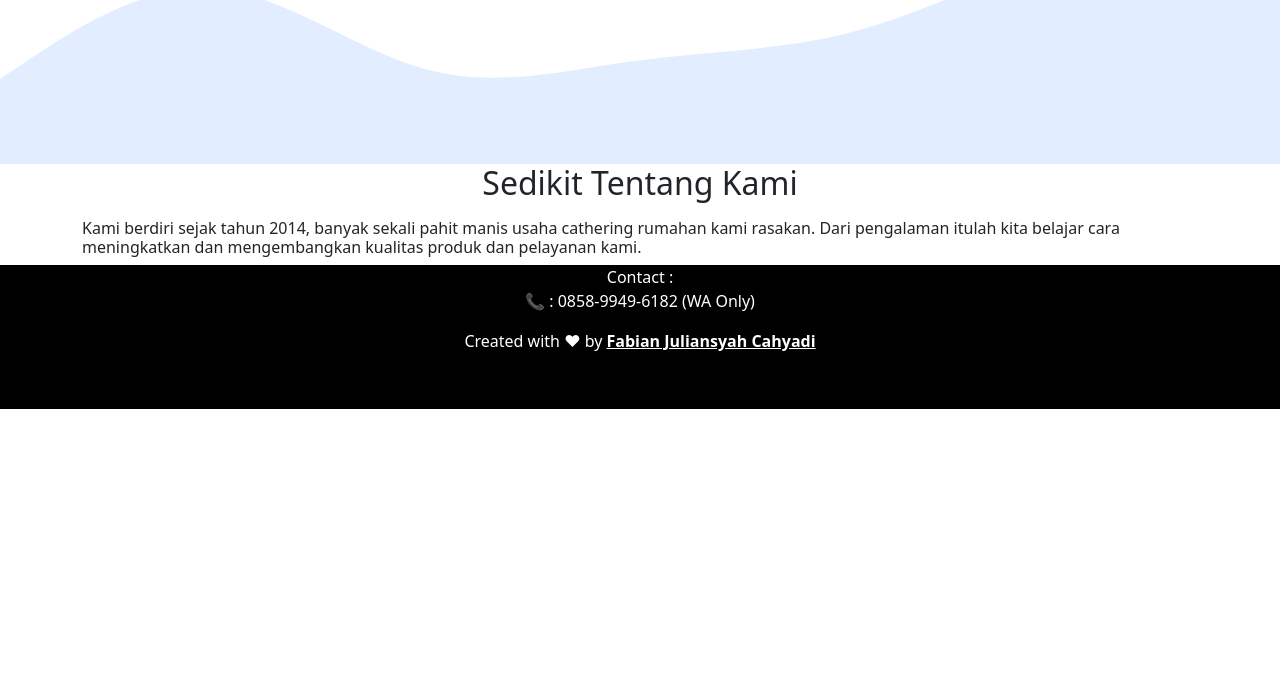
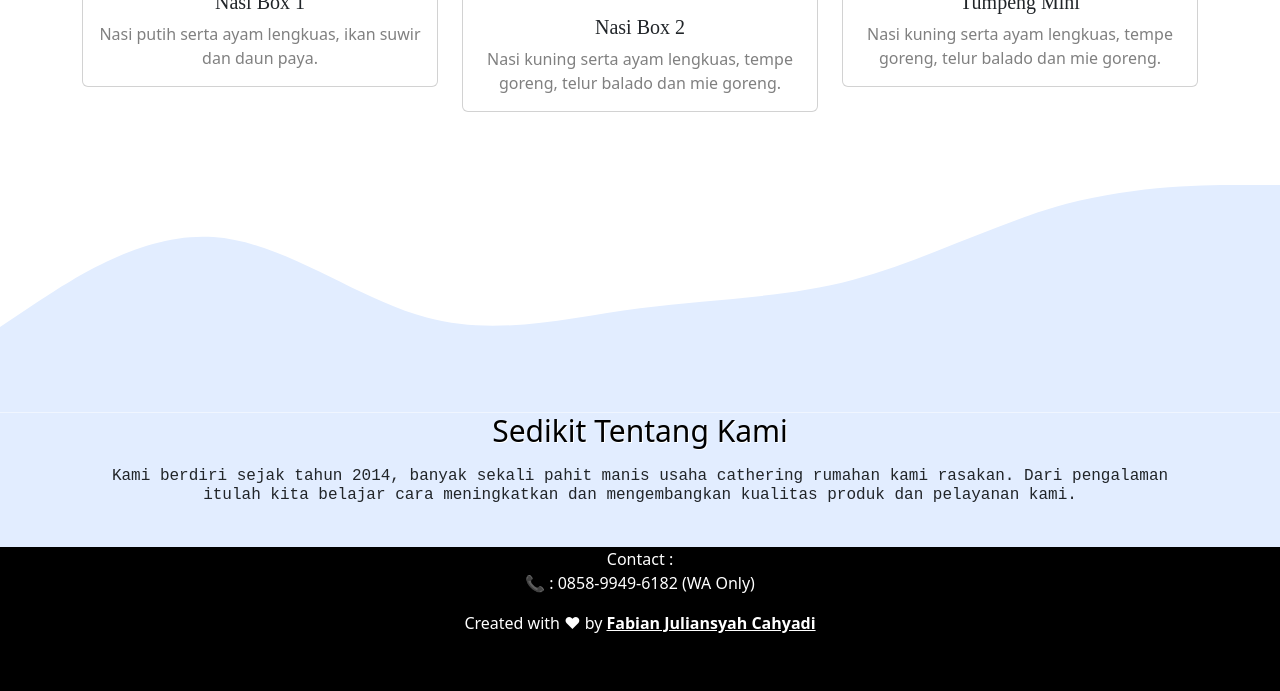
Before and after one commit to fabs90/Project_VMLepkom_YaniCathering, a PHP site: page / in a window 1280 px wide. Shown: the part 1056-1747 px from the top of the page. Before the commit the page ends 1465 px from the top, so only its background shows below. Run offline with PHP 8.4, Linux system fonts and the light colour scheme.

Commit message:
Add syntax (1.0)

```diff
--- a/style.css
+++ b/style.css
@@ -1,54 +1,104 @@
+/* Navbar */
+.navbar-brand img {
+  width: 100px;
+  height: 100px;
+}
+
+/* Jumbotron */
 .jumbotron {
+  padding-top: 12rem;
+  background-color: #e2edff;
   background-image: url(img/pngtree-overlooking-minimalist-cartoon-hand-drawn-catering-gourmet-background-picture-image_1016736.jpg);
   background-size: cover;
-  height: 500px; /* You must set a specified height */
-  background-position: center; /* Center the image */
+  margin-top: 75px;
+  text-align: center;
+  height: auto;
 }
 
-.display-3 {
-  color: #f0ad4e;
-  text-align: center;
-  margin-top: 100px;
-  font-weight: bold;
-  -webkit-text-stroke: 2px black;
-  text-shadow: 1px 1px 1px rgba(0, 0, 0, 0.7);
+.jumbotron .display-4 {
+  margin-top: 10px;
+  font-weight: normal;
+  color: white;
+  text-shadow: 2px 2px black;
+  font-size: 38px;
+  margin-bottom: 35px;
 }
 
-.display-6 {
-  font-family: Comic Sans MS, serif;
-  font-size: 26px;
-  letter-spacing: 0.8px;
-  word-spacing: 2px;
-  color: #000000;
+.jumbotron .display-4 span {
+  font-weight: bold;
+  color: red;
+}
+
+/* Card */
+.card-title {
+  text-align: center;
+  font-family: "Times New Roman", Times, serif;
+}
+
+.card-text {
+  text-align: center;
+  color: gray;
+}
+
+/* About */
+.about {
+  background-color: #e2edff;
+  padding-bottom: 20px;
+  text-align: center;
+}
+
+.about .text-head {
+  margin-top: auto;
+  font-weight: normal;
+  color: black;
+  text-shadow: 1px 1px white;
+  font-size: 30px;
+  margin-bottom: 10px;
+}
+
+.about .text-body {
+  font-family: "Courier New", Courier, monospace;
+  font-weight: lighter;
   font-weight: 400;
-  text-decoration: none;
-  font-style: normal;
-  font-variant: normal;
-  text-transform: none;
-  text-align: center;
-  text-shadow: 1px 1px 1px rgba(0, 0, 0, 0.7);
+  background-color: #e2edff;
+  margin-bottom: 2px;
+}
+
+/* Footer */
+
+/* Utility */
+.tombol {
+  text-transform: uppercase;
+  border-radius: 40px;
 }
 
 /* Desktop Version */
 @media (min-width: 992px) {
   .nav-link {
-    font-family: Titillium Web;
-    font-size: 20px;
     text-transform: uppercase;
-    margin-right: 5px;
+    margin-right: 20px;
   }
 
   .nav-link:hover::after {
     content: "";
     display: block;
-    border-bottom: 3px solid #f0ad4e;
+    border-bottom: 3px solid salmon;
     width: 50%;
     margin: auto;
     padding-bottom: 5px;
-    margin-bottom: -8px;
+    margin-top: -8px;
   }
 
   .jumbotron {
-    margin-top: -30px;
+    padding-top: 20rem;
+    margin-top: -75px;
+    height: auto;
+  }
+
+  .jumbotron .display-4 {
+    font-size: 60px;
+  }
+
+  .about {
   }
 }
```
